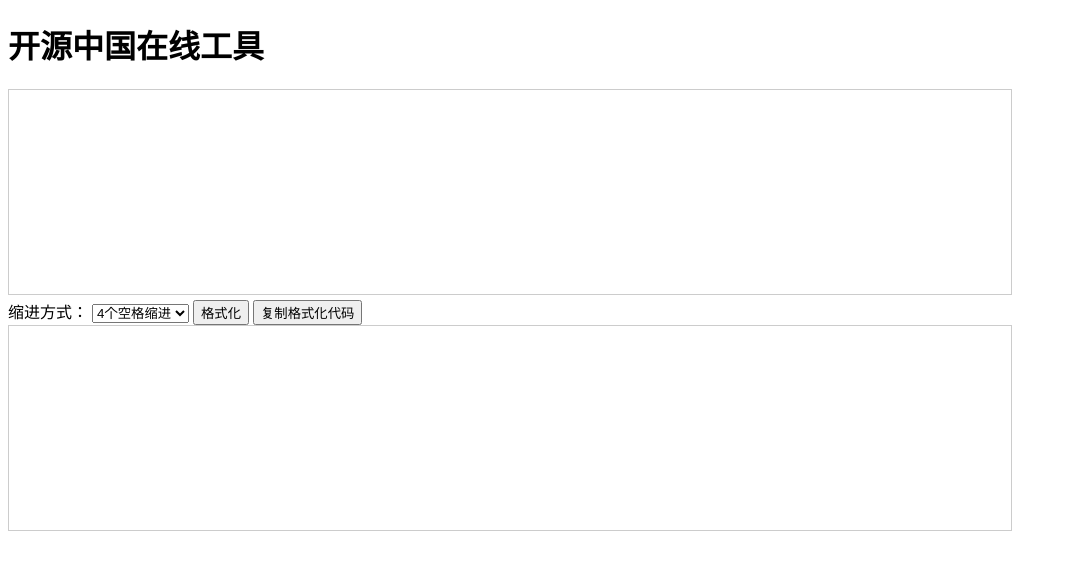
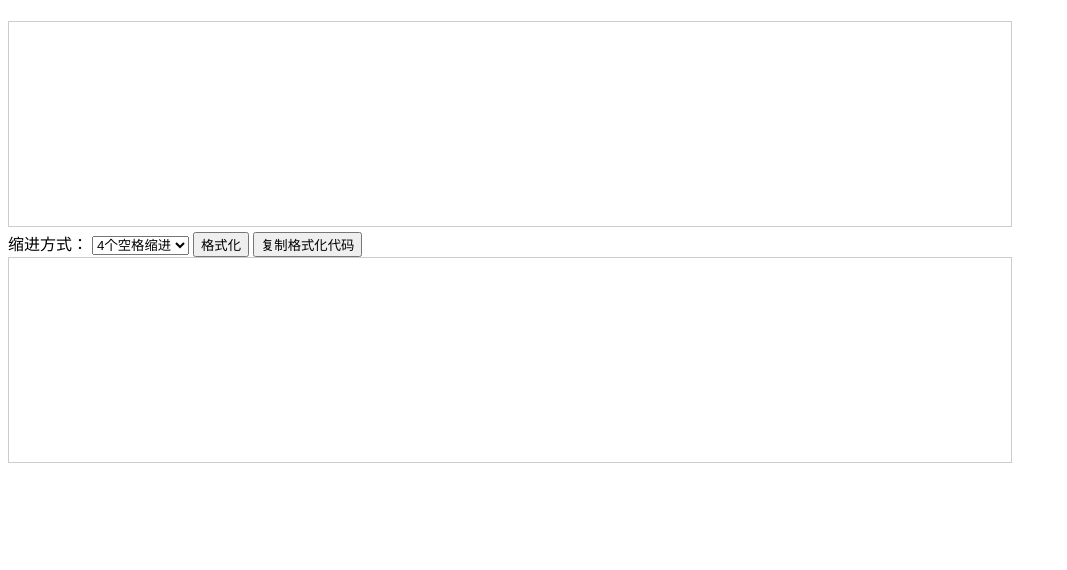
Before and after one commit to zqf065/js_beautify, a plain HTML site: page index.html in a window 1280 px wide. Shown: the whole page, without its empty margins (0-1067 px from the left). Drawn offline with Linux system fonts and the light colour scheme.

Commit message:
Update index.html

```diff
--- a/index.html
+++ b/index.html
@@ -23,7 +23,7 @@
 </div>
 		</div>
 		<div id="logo" class="texthidden" onclick="javascript:location.href='/'">
-			<h1>开源中国在线工具</h1>
+			<h1></h1>
 		</div>
 	</div>
 </div>
```
